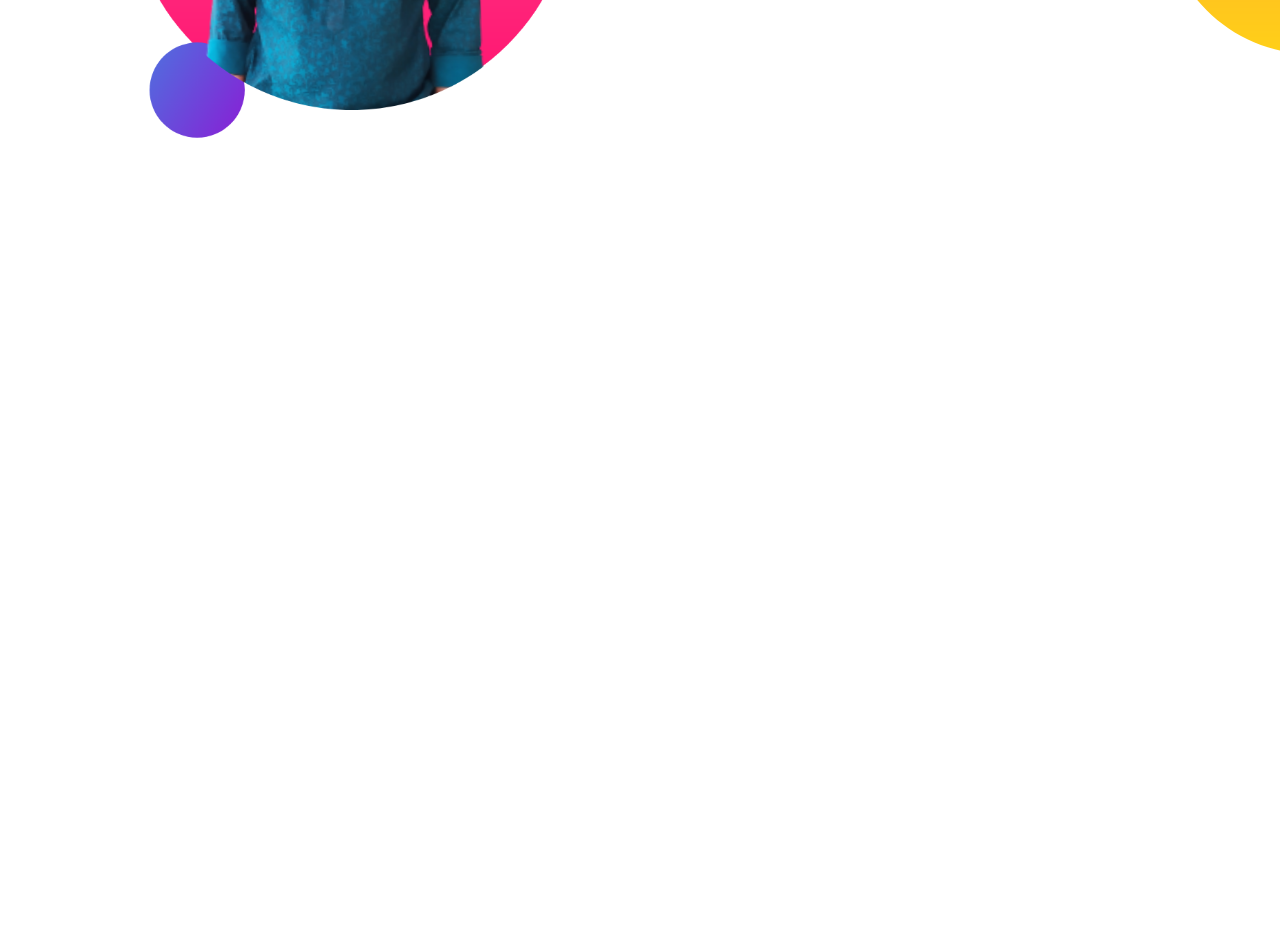
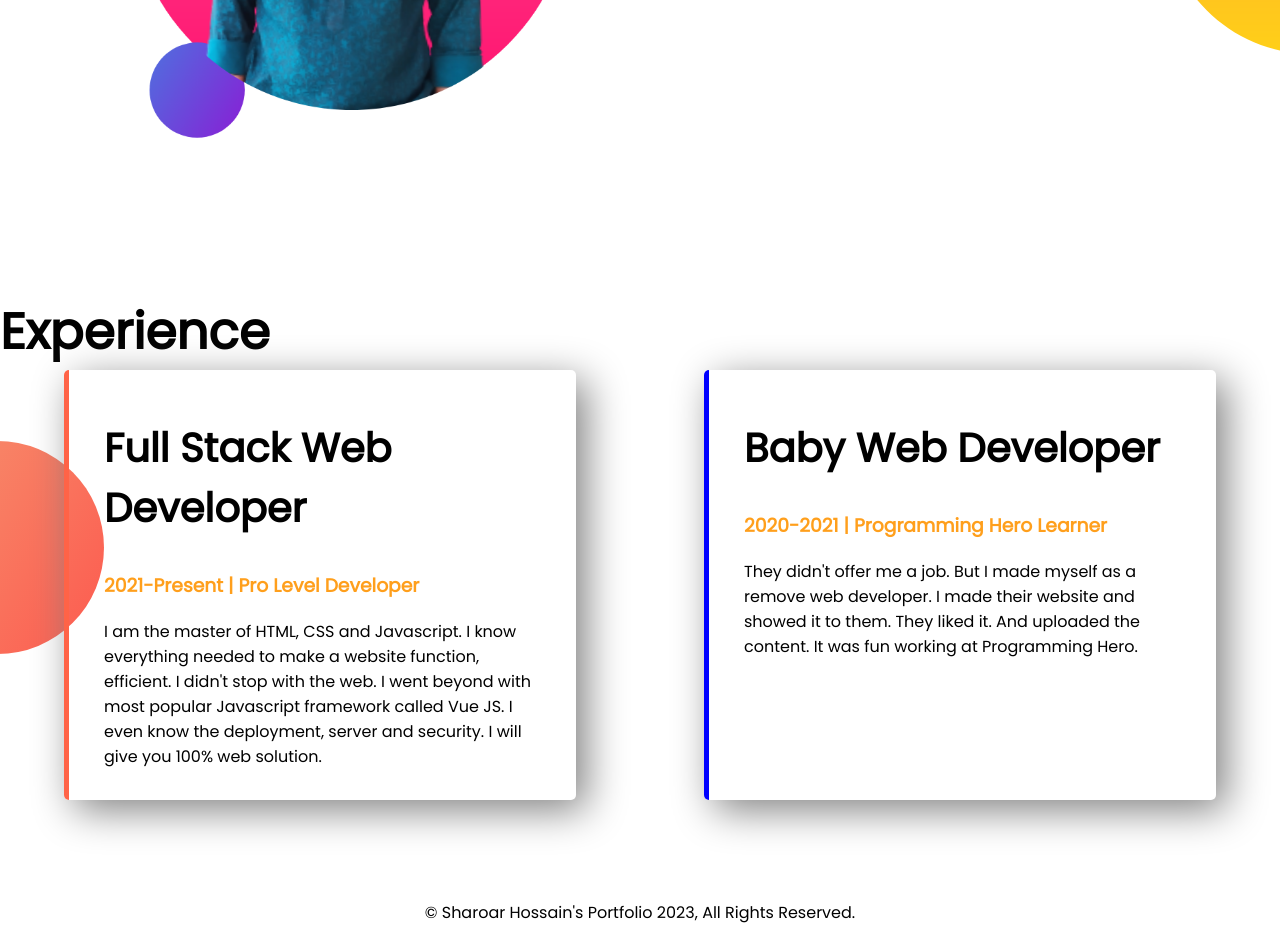
Before and after one commit to shohan89/developer-portfolio, a plain HTML site: page index.html in a window 1280 px wide. Shown: the part 1063-2004 px from the top of the page. Before the commit the page ends 1358 px from the top, so only its background shows below. Drawn offline with Linux system fonts and the light colour scheme.

Commit message:
style added on border and footer added.

```diff
--- a/index.html
+++ b/index.html
@@ -11,7 +11,7 @@
   <link rel="stylesheet" href="style.css">
 </head>
 <body>
-  <section class="top-banner">
+  <section class="top-banner flexible-area">
     <div class="half-width">
 
       <h1>Welcome to</h1>
@@ -28,7 +28,7 @@
     </div>
   </section>
 
-  <section class="dream-big">
+  <section class="dream-big flexible-area">
     <div class="half-width">
       <img src="images/shohan-bg2.png" alt="Shohan Image">
     </div>
@@ -41,6 +41,28 @@
     </div>
   </section>
 
+  <section class="experience-area">
+    <h1 class="experience-title">Experience</h1>
+    <div class="flexible-area">
+      <div class="experience-item" id="fullStack">
+        <h2>Full Stack Web Developer</h2>
+        <h3 class="orange-text">2021-Present | Pro Level Developer</h3>
+        <p>I am the master of HTML, CSS and Javascript. I know everything needed to make a website function, efficient. I didn't stop with the web. I went beyond with most popular Javascript framework called Vue JS. I even know the deployment, server and security. I will give you 100% web solution.
+        </p>
+      </div>
+
+      <div class="experience-item">
+        <h2>Baby Web Developer</h2>
+        <h3 class="orange-text">2020-2021 | Programming Hero Learner</h3>
+        <p>They didn't offer me a job. But I made myself as a remove web developer. I made their website and showed it to them. They liked it. And uploaded the content. It was fun working at Programming Hero.
+        </p>
+      </div>
+    </div>
+  </section>
+
 
 </body>
+<footer>
+  <p>© Sharoar Hossain's Portfolio 2023, All Rights Reserved.</p>
+</footer>
 </html>
--- a/style.css
+++ b/style.css
@@ -5,10 +5,13 @@ body {
 h1 {
   font-size: 50px;
 }
+h2 {
+  font-size: 40px;
+}
 .orange-text {
   color: #ff9f1c;
 }
-section {
+.flexible-area {
   display: flex;
   margin-bottom: 100px;
 
@@ -40,3 +43,29 @@ section {
   background-repeat: no-repeat;
   background-position: right;
 }
+.experience-title {
+  margin: 0 auto;
+}
+.experience-item {
+  width: 40%;
+  margin-left: 5%;
+  margin-right: 5%;
+  box-shadow: 10px 10px 40px gray;
+  border-left: 5px solid blue;
+  padding-top: 15px;
+  padding-bottom: 15px;
+  padding-left: 35px;
+  padding-right: 35px;
+  border-radius: 5px;
+}
+.experience-area{
+  background-image: url('images/exp-bg.png');
+  background-repeat: no-repeat;
+  background-position: left;
+}
+#fullStack {
+  border-left: 5px solid tomato;
+}
+footer p {
+  text-align: center;
+}
```
